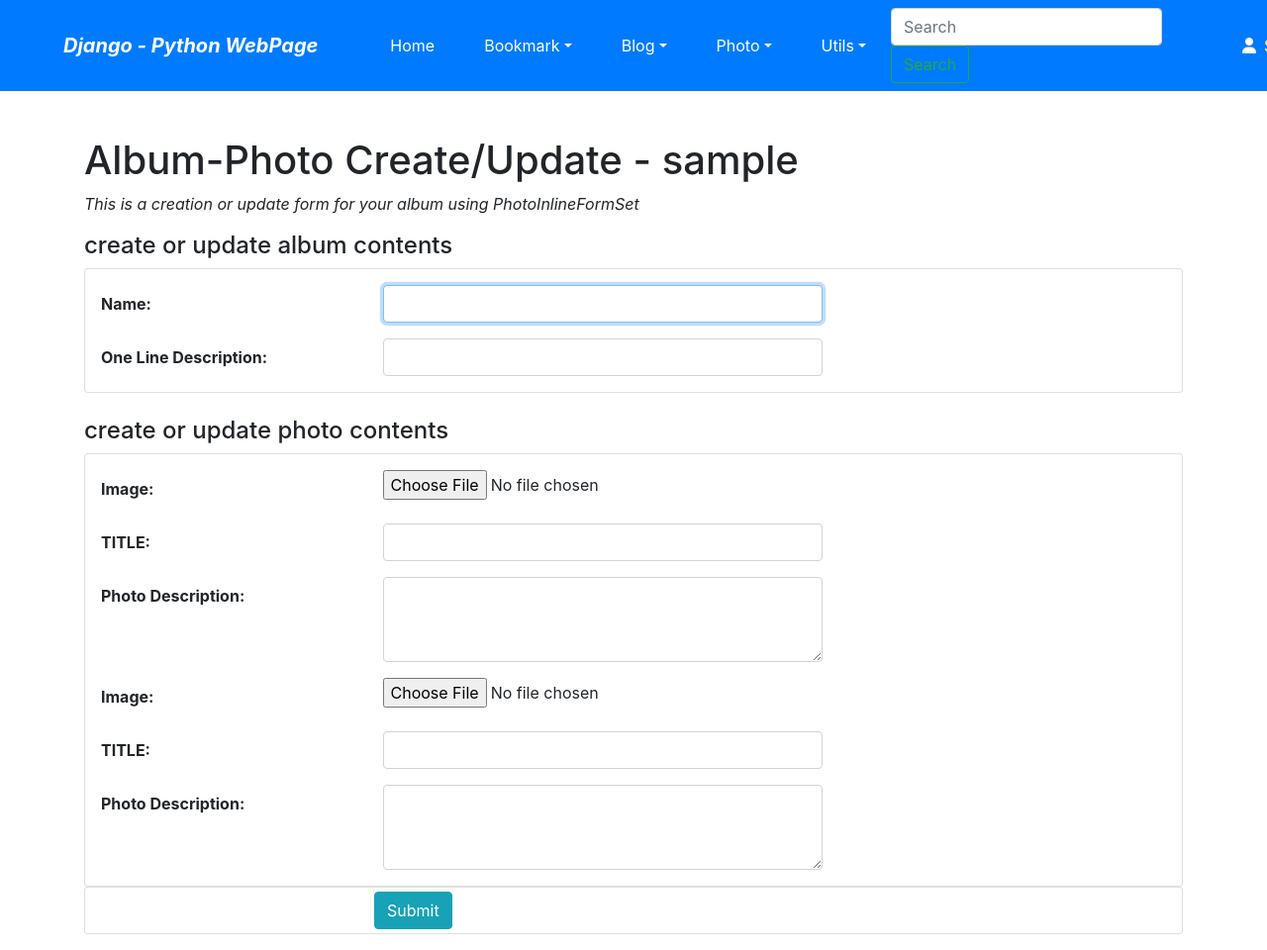
After one commit to ryanjoe02/djangoProject6th, a Django app: page /photo/album/add/ in a window 1280 px wide. The commit adds this page. Shown: the whole page at 99% size. Run offline with Django 4.2, Linux system fonts and the light colour scheme; the visitor is signed in with stand-in values (Sample User, id 1); some libraries are stand-ins or nearby versions.

Commit message:
0706 update add & update photo in site

```diff
--- /dev/null
+++ b/photo/templates/photo/album_form.html
@@ -0,0 +1,82 @@
+{% extends 'base.html' %}
+
+{% load widget_tweaks %}
+
+{% block title %}album_form.html{% endblock title %}
+
+{% block content %}
+    <h1>Album-Photo Create/Update - {{ user }}</h1>
+    <p class="font-italic">This is a creation or update form for your album using PhotoInlineFormSet</p>
+
+    {% if form.errors %}
+        <div class="alert alert-danger">
+            <div class="font-weight-bold">Wrong! Please correct the form error(s) below.</div>
+            {{ form.errors }}
+        </div>
+    {% endif %}
+
+
+    {% if formset.errors %}
+        <div class="alert alert-danger">
+            <div class="font-weight-bold">Wrong! Please currect the formset error(s) below.</div>
+            {% for formerrors in formset.erros %}
+                {{ formerrors }}
+            {% endfor %}
+        </div>
+    {% endif %}
+
+    {% if form.is_multipart or formset.is_multipart %}
+    <form enctype="multipart/form-data" action="" method="post">
+    {% else %}
+    <form action="" method="post">
+    {% endif %}
+    {% csrf_token %}
+    <h4>create or update album contents</h4>
+    <fieldset class="card pt-3">
+        <div class="form-group row">
+            {{ form.name|add_label_class:"col-form-label col-sm-3 ml-3 font-weight-bold" }}
+            <div class="col-sm-5">
+                {{ form.name|add_class:"form-control"|attr:"autofocus" }}
+            </div>
+        </div>
+        <div class="form-group row">
+            {{ form.description|add_label_class:"col-form-label col-sm-3 ml-3 font-weight-bold" }}
+            <div class="col-sm-5">
+                {{ form.description|add_class:"form-control" }}
+            </div>
+        </div>
+    </fieldset>
+    <br>
+    <h4>create or update photo contents</h4>
+    <fieldset class="card pt-3">
+        {{ formset.management_form }}
+        {% for form in formset %}
+            {{ form.id }}
+        <div class="form-group row">
+            {{ form.image|add_label_class:"col-form-label col-sm-3 ml-3 font-weight-bold" }}
+            <div class="col-sm-5">
+                {{ form.image|add_class:"form-control-file" }}
+            </div>
+        </div>
+        <div class="form-group row">
+            {{ form.title|add_label_class:"col-form-label col-sm-3 ml-3 font-weight-bold" }}
+            <div class="col-sm-5">
+                {{ form.title|add_class:"form-control" }}
+            </div>
+        </div>
+        <div class="form-group row">
+            {{ form.description|add_label_class:"col-form-label col-sm-3 ml-3 font-weight-bold" }}
+            <div class="col-sm-5">
+                {{ form.description|add_class:"form-control"|attr:'rows:3' }}
+            </div>
+        </div>
+        {% endfor %}
+    </fieldset>
+    <div class="form-group card py-1">
+        <div class="offset-sm-3 col-sm-5">
+            <input type="submit" value="Submit" class="btn btn-info">
+        </div>
+    </div>
+
+    </form>
+{% endblock content %}
--- a/templates/base.html
+++ b/templates/base.html
@@ -45,8 +45,8 @@
                 <a href="#" class="nav-link dropdown-toggle text-white" data-toggle="dropdown">Photo</a>
                 <div class="dropdown-menu">
                     <a href="{% url 'photo:index' %}" class="dropdown-item">List</a>
-{#                    <a href="{% url 'photo:add' %}" class="dropdown-item">Add</a>#}
-{#                    <a href="{% url 'photo:change' %}" class="dropdown-item">Change</a>#}
+                    <a href="{% url 'photo:album_add' %}" class="dropdown-item">Add</a>
+                    <a href="{% url 'photo:album_change' %}" class="dropdown-item">Change</a>
                 </div>
 
             <li class="nav-item dropdown mx-1 btn btn-primary">
```
Also changed, not shown: photo/templates/photo/photo_change_list.html (added, +37 -0 lines), photo/templates/photo/photo_confirm_delete.html (added, +15 -0 lines), photo/templates/photo/photo_form.html (added, +64 -0 lines).
